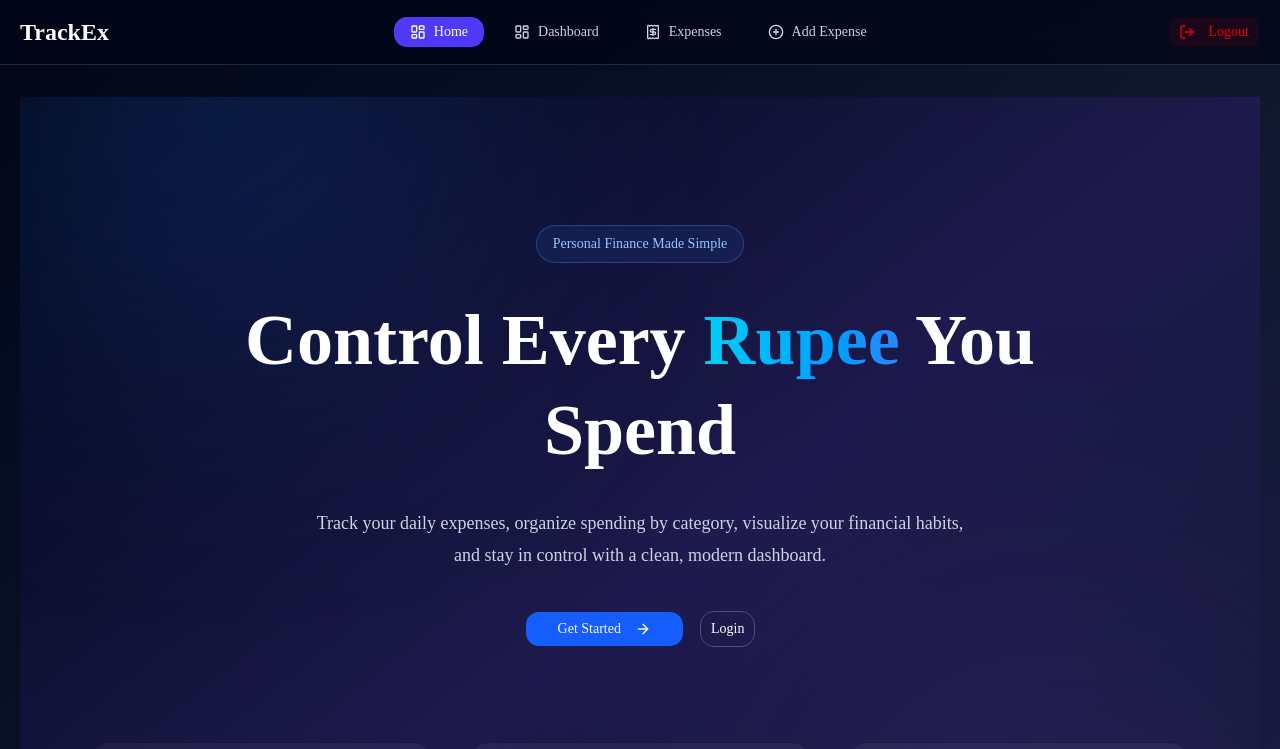
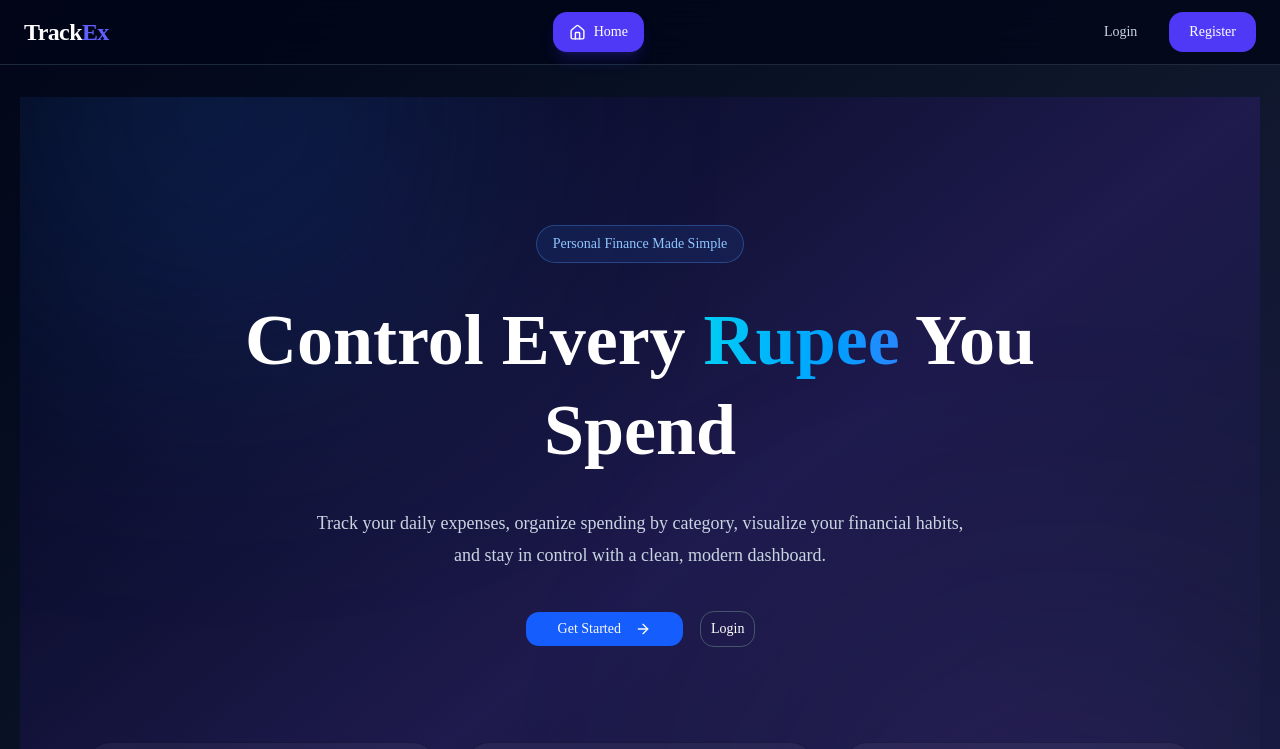
Before and after one commit to Samuel-joseph05/trackEx-pro-frontend, a Next.js app: page / in a window 1280 px wide. Shown: the top 749 px of the page. Built offline with nearby package versions, Linux system fonts and the light colour scheme.

Commit message:
feat: enhance Navbar component with user authentication and mobile menu functionality

```diff
--- a/components/common/NavBar.jsx
+++ b/components/common/NavBar.jsx
@@ -1,29 +1,62 @@
 "use client";
 
+import { useEffect, useState } from "react";
 import Link from "next/link";
-import { usePathname } from "next/navigation";
+import { usePathname, useRouter } from "next/navigation";
 import {
+  Menu,
+  X,
   LayoutDashboard,
   Receipt,
   PlusCircle,
-  BarChart3,
   LogOut,
+  Home,
 } from "lucide-react";
-
-import { Button } from "@/components/ui/button";
+import { motion, AnimatePresence } from "motion/react";
 
 export default function Navbar() {
+  const [user, setUser] = useState(null);
+  const [mobileMenuOpen, setMobileMenuOpen] = useState(false);
 
+  const router = useRouter();
   const pathname = usePathname();
 
-  const menus = [
+  useEffect(() => {
+    const loadUser = () => {
+      const storedUser = localStorage.getItem("user");
 
+      if (storedUser) {
+        try {
+          setUser(JSON.parse(storedUser));
+        } catch (error) {
+          console.error("Invalid user data:", error);
+          localStorage.removeItem("user");
+          setUser(null);
+        }
+      } else {
+        setUser(null);
+      }
+    };
+
+    loadUser();
+  }, [pathname]);
+
+  const handleLogout = () => {
+    localStorage.removeItem("token");
+    localStorage.removeItem("user");
+
+    setUser(null);
+    setMobileMenuOpen(false);
+
+    router.push("/login");
+  };
+
+  const navItems = [
     {
-        name:"Home",
-        href:"/",
-        icon: LayoutDashboard,
-    }
-    ,
+      name: "Home",
+      href: "/",
+      icon: Home,
+    },
     {
       name: "Dashboard",
       href: "/dashboard",
@@ -39,65 +72,217 @@ export default function Navbar() {
       href: "/expenseForm",
       icon: PlusCircle,
     },
-    // {
-    //   name: "Analytics",
-    //   href: "/analytics",
-    //   icon: BarChart3,
-    // },
   ];
 
+  const isActive = (href) => pathname === href;
+
   return (
-    <header className="sticky top-0 z-50 border-b border-slate-800 bg-slate-950/80 backdrop-blur-xl">
+    <nav className="sticky top-0 z-50 border-b border-slate-800 bg-slate-950/80 backdrop-blur-xl">
+      <div className="mx-auto max-w-7xl px-4 sm:px-6">
+        {/* Desktop / Main Navbar */}
+        <div className="flex h-16 items-center justify-between">
+          {/* Logo */}
+          <Link
+            href="/"
+            className="text-2xl font-bold tracking-tight text-white"
+          >
+            Track<span className="text-indigo-500">Ex</span>
+          </Link>
 
-      <div className="mx-auto flex h-16 max-w-7xl items-center justify-between px-5">
+          {/* Desktop Navigation */}
+          <div className="hidden items-center gap-2 md:flex">
+            {navItems
+              .filter((item) => {
+                if (
+                  item.href === "/dashboard" ||
+                  item.href === "/expenses" ||
+                  item.href === "/expenseForm"
+                ) {
+                  return user;
+                }
 
-        <h1 className="text-2xl font-bold text-white">
-          TrackEx
-        </h1>
+                return true;
+              })
+              .map((item) => {
+                const Icon = item.icon;
+                const active = isActive(item.href);
 
-        <nav className="hidden items-center gap-3 md:flex">
+                return (
+                  <Link
+                    key={item.href}
+                    href={item.href}
+                    className={`flex items-center gap-2 rounded-xl px-4 py-2.5 text-sm font-medium transition-all duration-200 ${
+                      active
+                        ? "bg-indigo-600 text-white shadow-lg shadow-indigo-600/20"
+                        : "text-slate-400 hover:bg-white/10 hover:text-white"
+                    }`}
+                  >
+                    <Icon size={17} />
+                    {item.name}
+                  </Link>
+                );
+              })}
+          </div>
 
-          {menus.map((menu) => {
+          {/* Right Side */}
+          <div className="hidden items-center gap-4 md:flex ">
+            {!user ? (
+              <>
+                <Link
+                  href="/login"
+                  className="rounded-xl px-4 py-2 text-sm font-medium text-slate-300 transition hover:bg-white/10 hover:text-white"
+                >
+                  Login
+                </Link>
 
-            const Icon = menu.icon;
+                <Link
+                  href="/register"
+                  className="rounded-xl bg-indigo-600 px-5 py-2.5 text-sm font-medium text-white transition hover:bg-indigo-700"
+                >
+                  Register
+                </Link>
+              </>
+            ) : (
+              <div className="flex items-center gap-3">
+                <div className="flex h-10 w-10 items-center justify-center rounded-full bg-indigo-600 font-bold text-white">
+                  {user.name?.charAt(0).toUpperCase()}
+                </div>
 
-            return (
-              <Link key={menu.href} href={menu.href}>
+                <button
+                  onClick={handleLogout}
+                  title={`Logout ${user.name}`}
+                  className="flex items-center gap-2 rounded-xl px-3 py-2 text-sm text-red-400 hover:bg-red-500/10"
+                >
+                  <LogOut size={17} />
+                  Logout
+                </button>
+              </div>
+            )}
+          </div>
 
-                <Button
-                  variant="ghost"
-                  className={`gap-2 rounded-xl px-4 text-slate-300 transition-all
+          {/* Mobile Menu Button */}
+          <button
+            onClick={() => setMobileMenuOpen(!mobileMenuOpen)}
+            className="rounded-xl p-2 text-slate-300 transition hover:bg-white/10 hover:text-white md:hidden"
+            aria-label="Toggle menu"
+          >
+            {mobileMenuOpen ? (
+              <motion.div
+                key="close"
+                initial={{ rotate: -90, opacity: 0 }}
+                animate={{ rotate: 0, opacity: 1 }}
+                exit={{ rotate: 90, opacity: 0 }}
+                transition={{ duration: 0.2 }}
+              >
+                <X size={25} />
+              </motion.div>
+            ) : (
+              <motion.div
+                key="menu"
+                initial={{ rotate: 90, opacity: 0 }}
+                animate={{ rotate: 0, opacity: 1 }}
+                exit={{ rotate: -90, opacity: 0 }}
+                transition={{ duration: 0.2 }}
+              >
+                <Menu size={25} />
+              </motion.div>
+            )}
+          </button>
+        </div>
 
-                  ${
-                    pathname === menu.href
-                      ? "bg-indigo-600 text-white"
-                      : "hover:bg-white/10 hover:text-white"
-                  }`}
-                >
+        {/* Mobile Menu */}
+        <AnimatePresence>
+          {mobileMenuOpen && (
+            <motion.div
+              initial={{ height: 0, opacity: 0 }}
+              animate={{ height: "auto", opacity: 1 }}
+              exit={{ height: 0, opacity: 0 }}
+              transition={{ duration: 0.3, ease: "easeInOut" }}
+              className="overflow-hidden border-t border-slate-800 md:hidden"
+            >
+              <div className="flex flex-col gap-2">
+                {navItems
+                  .filter((item) => {
+                    if (
+                      item.href === "/dashboard" ||
+                      item.href === "/expenses" ||
+                      item.href === "/expenseForm"
+                    ) {
+                      return user;
+                    }
 
-                  <Icon size={18} />
+                    return true;
+                  })
+                  .map((item) => {
+                    const Icon = item.icon;
+                    const active = isActive(item.href);
 
-                  {menu.name}
+                    return (
+                      <Link
+                        key={item.href}
+                        href={item.href}
+                        onClick={() => setMobileMenuOpen(false)}
+                        className={`flex items-center gap-3 rounded-xl px-4 py-3 font-medium transition ${
+                          active
+                            ? "bg-indigo-600 text-white"
+                            : "text-slate-300 hover:bg-white/10 hover:text-white"
+                        }`}
+                      >
+                        <Icon size={19} />
+                        {item.name}
+                      </Link>
+                    );
+                  })}
 
-                </Button>
+                <div className="my-2 border-t border-slate-800" />
 
-              </Link>
-            );
+                {!user ? (
+                  <>
+                    <Link
+                      href="/login"
+                      onClick={() => setMobileMenuOpen(false)}
+                      className="rounded-xl px-4 py-3 text-slate-300 hover:bg-white/10 hover:text-white"
+                    >
+                      Login
+                    </Link>
 
-          })}
+                    <Link
+                      href="/register"
+                      onClick={() => setMobileMenuOpen(false)}
+                      className="rounded-xl bg-indigo-600 px-4 py-3 mb-4 text-center font-medium text-white hover:bg-indigo-700"
+                    >
+                      Register
+                    </Link>
+                  </>
+                ) : (
+                  <>
+                    {/* User Info */}
+                    <div className="flex items-center gap-3 rounded-xl bg-white/5 p-4">
+                      <div className="flex h-10 w-10 items-center justify-center rounded-full bg-indigo-600 font-bold text-white">
+                        {user.name?.charAt(0).toUpperCase()}
+                      </div>
 
-        </nav>
+                      <div>
+                        <p className="font-medium text-white">{user.name}</p>
 
-        <Button
-          variant="destructive"
-          className="hidden md:flex"
-        >
-          <LogOut className="mr-2 h-4 w-4" />
-          Logout
-        </Button>
+                        <p className="text-xs text-slate-400">{user.email}</p>
+                      </div>
+                    </div>
 
+                    <button
+                      onClick={handleLogout}
+                      className="mt-2 flex items-center gap-3 rounded-xl px-4 py-3 text-left font-medium text-red-400 transition hover:bg-red-500/10"
+                    >
+                      <LogOut size={19} />
+                      Logout
+                    </button>
+                  </>
+                )}
+              </div>
+            </motion.div>
+          )}
+        </AnimatePresence>
       </div>
-
-    </header>
+    </nav>
   );
 }
```
